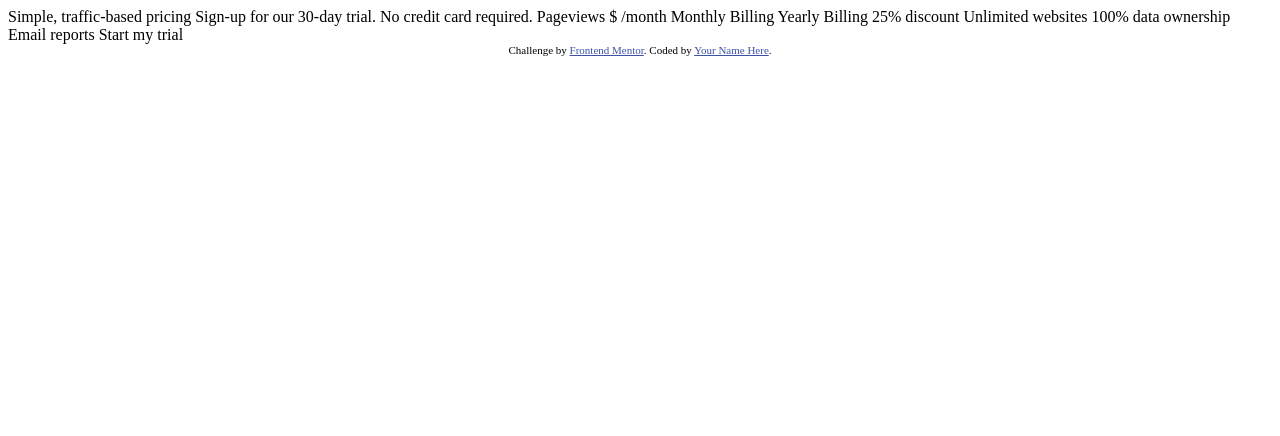
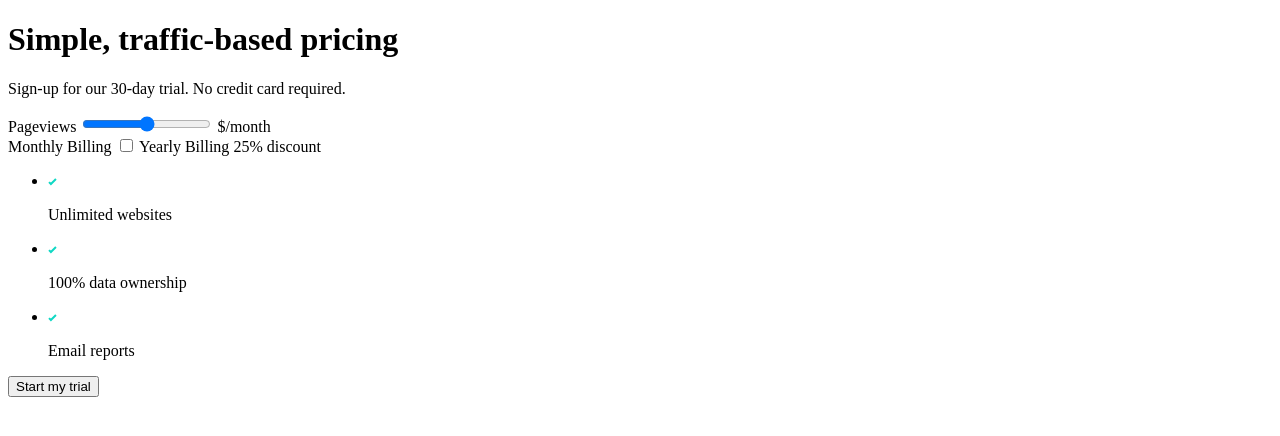
Before and after one commit to spaprocki/interactive-pricing-component, a website: page src/index.html in a window 1280 px wide. Drawn offline with Linux system fonts and the light colour scheme.

Commit message:
Written html

```diff
--- a/src/index.html
+++ b/src/index.html
@@ -1,39 +1,107 @@
 <!DOCTYPE html>
 <html lang="en">
   <head>
-  <meta charset="UTF-8">
-  <meta name="viewport" content="width=device-width, initial-scale=1.0"> <!-- displays site properly based on user's device -->
+    <meta charset="UTF-8" />
+    <meta name="viewport" content="width=device-width, initial-scale=1.0" />
+    <!-- displays site properly based on user's device -->
 
-  <link rel="icon" type="image/png" sizes="32x32" href="./images/favicon-32x32.png">
+    <link
+      rel="icon"
+      type="image/png"
+      sizes="32x32"
+      href="./images/favicon-32x32.png"
+    />
 
     <title>Frontend Mentor | Interactive pricing component</title>
 
     <!-- Feel free to remove these styles or customise in your own stylesheet 👍 -->
     <style>
-    .attribution { font-size: 11px; text-align: center; }
-    .attribution a { color: hsl(228, 45%, 44%); }
+      .attribution {
+        font-size: 11px;
+        text-align: center;
+      }
+      .attribution a {
+        color: hsl(228, 45%, 44%);
+      }
     </style>
   </head>
   <body>
-
-  Simple, traffic-based pricing
+    <header class="header">
+      <div class="header__textbox textbox">
+        <h1 class="heading">Simple, traffic-based pricing</h1>
+        <p class="paragraph">
           Sign-up for our 30-day trial. No credit card required.
-
-  Pageviews
-  $ /month
-
-  Monthly Billing
-  Yearly Billing 25% discount
-
-  Unlimited websites
-  100% data ownership
-  Email reports
-
-  Start my trial
-
-  <div class="attribution">
-    Challenge by <a href="https://www.frontendmentor.io?ref=challenge" target="_blank">Frontend Mentor</a>.
-    Coded by <a href="#">Your Name Here</a>.
+        </p>
       </div>
+    </header>
+    <main class="main">
+      <article class="pricing-component">
+        <form class="form">
+          <div class="pricing-component__price-calculator price-calculator">
+            <label class="price-calculator__pageviews" for="price"
+              ><span></span> Pageviews</label
+            >
+            <input
+              class="price-calculator__slider slider"
+              type="range"
+              name="pricing"
+              id="pricing-slider"
+              min="0"
+              max="40"
+              step="10"
+              value="20"
+            />
+            <label class="price-calculator__price" for="price"
+              ><span>$</span>/month</label
+            >
+            <div class="price-calculator__toggle toggle">
+              <label for="toggle" class="toggle__label--monthly"
+                >Monthly Billing</label
+              >
+              <input
+                class="price-calculator__checkbox checkbox"
+                type="checkbox"
+                id="toggle"
+              />
+              <label for="toggle" class="toggle__label--yearly"
+                >Yearly Billing <span>25% discount</span></label
+              >
+            </div>
+          </div>
+          <div class="pricing-component__cta cta">
+            <ul class="cta__features features">
+              <li class="features__item">
+                <img
+                  src="./assets/icon-check.svg"
+                  alt=""
+                  aria-hidden="true"
+                  class="features__icon"
+                />
+                <p class="features__paragraph">Unlimited websites</p>
+              </li>
+              <li class="features__item">
+                <img
+                  src="./assets/icon-check.svg"
+                  alt=""
+                  aria-hidden="true"
+                  class="features__icon"
+                />
+                <p class="features__paragraph">100% data ownership</p>
+              </li>
+              <li class="features__item">
+                <img
+                  src="./assets/icon-check.svg"
+                  alt=""
+                  aria-hidden="true"
+                  class="features__icon"
+                />
+                <p class="features__paragraph">Email reports</p>
+              </li>
+            </ul>
+            <button class="btn btn--submit">Start my trial</button>
+          </div>
+        </form>
+      </article>
+    </main>
   </body>
 </html>
```
Lines whose indentation alone changed are shown as unchanged.
